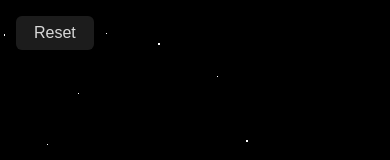
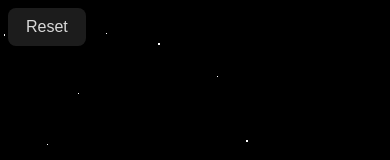
Before and after one commit to hitoriiiiiiii/Solar-System, a plain HTML site: page index.html in a window 390 px wide. Shown: the top 160 px of the page. Drawn offline with nearby package versions, Linux system fonts and the light colour scheme; animation ran at ten frames a second.

Commit message:
made it mobile responsive

```diff
--- a/index.html
+++ b/index.html
@@ -2,27 +2,37 @@
 <html lang="en">
 <head>
     <meta charset="UTF-8">
-    <meta name="viewport" content="width=device-width, initial-scale=1.0">
+    <meta name="viewport" content="width=device-width, initial-scale=1.0, user-scalable=no, maximum-scale=1.0">
     <title>Three.js Solar System</title>
     <style>
-      html, body { margin: 0; padding: 0; overflow: hidden; height: 100%; }
+      html, body { margin: 0; padding: 0; overflow: hidden; height: 100%; width: 100%; touch-action: none; }
       body { width: 100vw; height: 100vh; }
       #resetBtn {
         position: absolute;
         top: 16px;
         left: 16px;
         z-index: 10;
-        padding: 8px 18px;
-        font-size: 1rem;
+        padding: 14px 28px;
+        font-size: 1.2rem;
         background: #222;
         color: #fff;
         border: none;
-        border-radius: 6px;
+        border-radius: 8px;
         cursor: pointer;
         opacity: 0.85;
+        box-shadow: 0 2px 8px rgba(0,0,0,0.2);
+        transition: opacity 0.2s;
       }
-      #resetBtn:hover { opacity: 1; }
-      canvas { display: block; width: 100vw; height: 100vh; }
+      #resetBtn:hover, #resetBtn:active { opacity: 1; }
+      canvas { display: block; width: 100vw; height: 100vh; touch-action: none; }
+      @media (max-width: 600px) {
+        #resetBtn {
+          top: 8px;
+          left: 8px;
+          padding: 10px 18px;
+          font-size: 1rem;
+        }
+      }
     </style>
 </head>
 <body>
```
